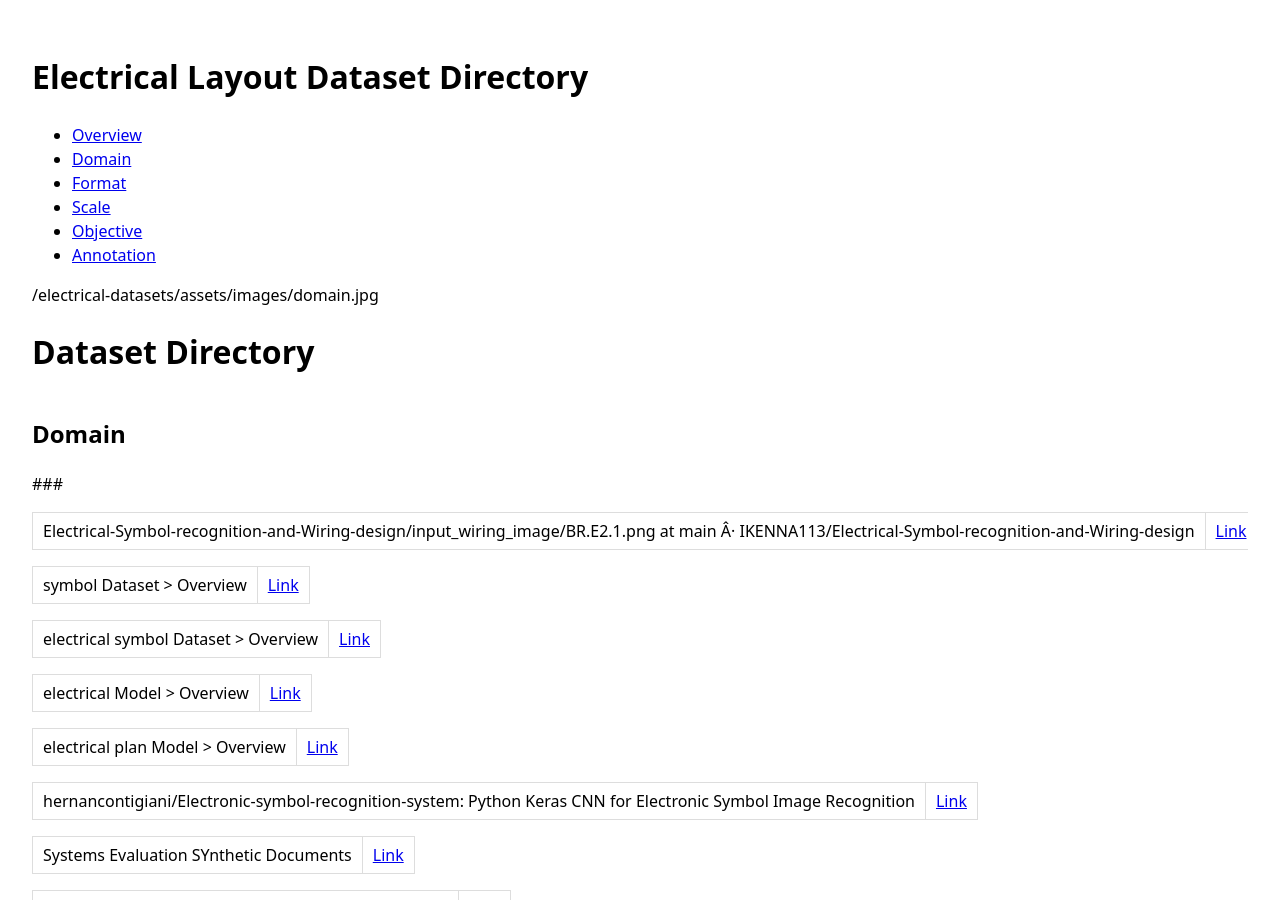
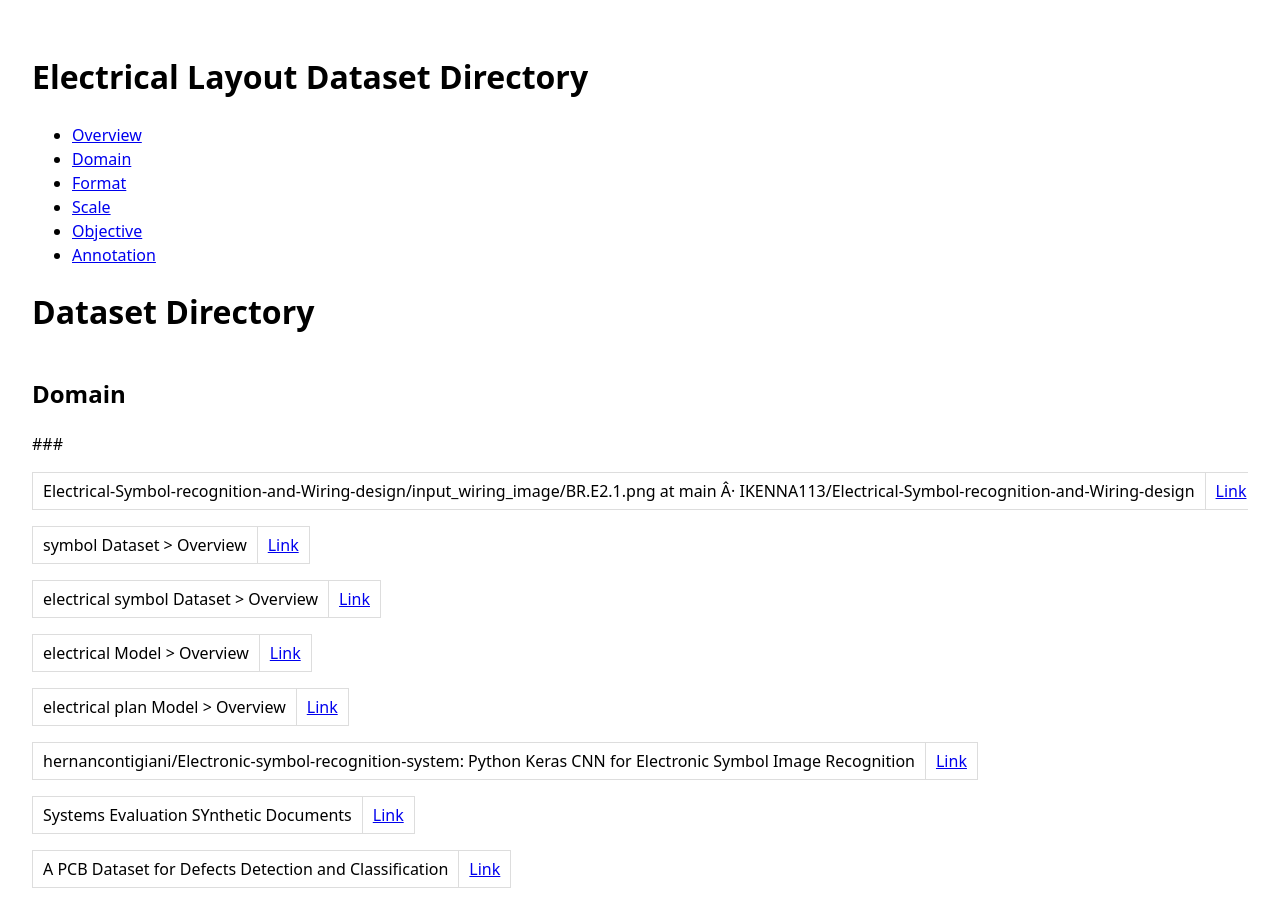
Before and after one commit to mayoT0/electrical-datasets, a Jekyll site: the page built from domain/index.md, in a window 1280 px wide and 900 px high. Built offline with Jekyll 4.4.1, drawn with Linux system fonts in a browser that asks for light colours.

Commit message:
Update index.md

```diff
--- a/domain/index.md
+++ b/domain/index.md
@@ -2,8 +2,6 @@
 layout: default
 title: Domain
 ---
-
-{{ '/assets/images/domain.jpg' | relative_url }}
 
 # Dataset Directory
 
```
